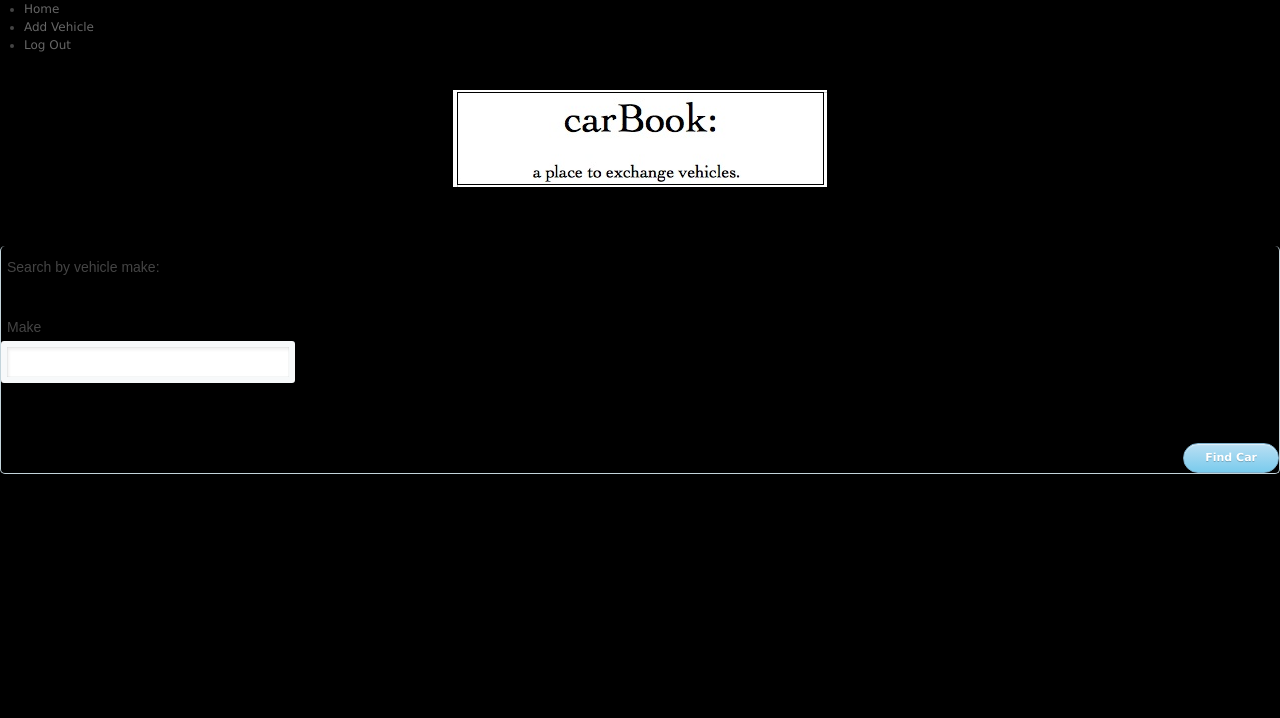
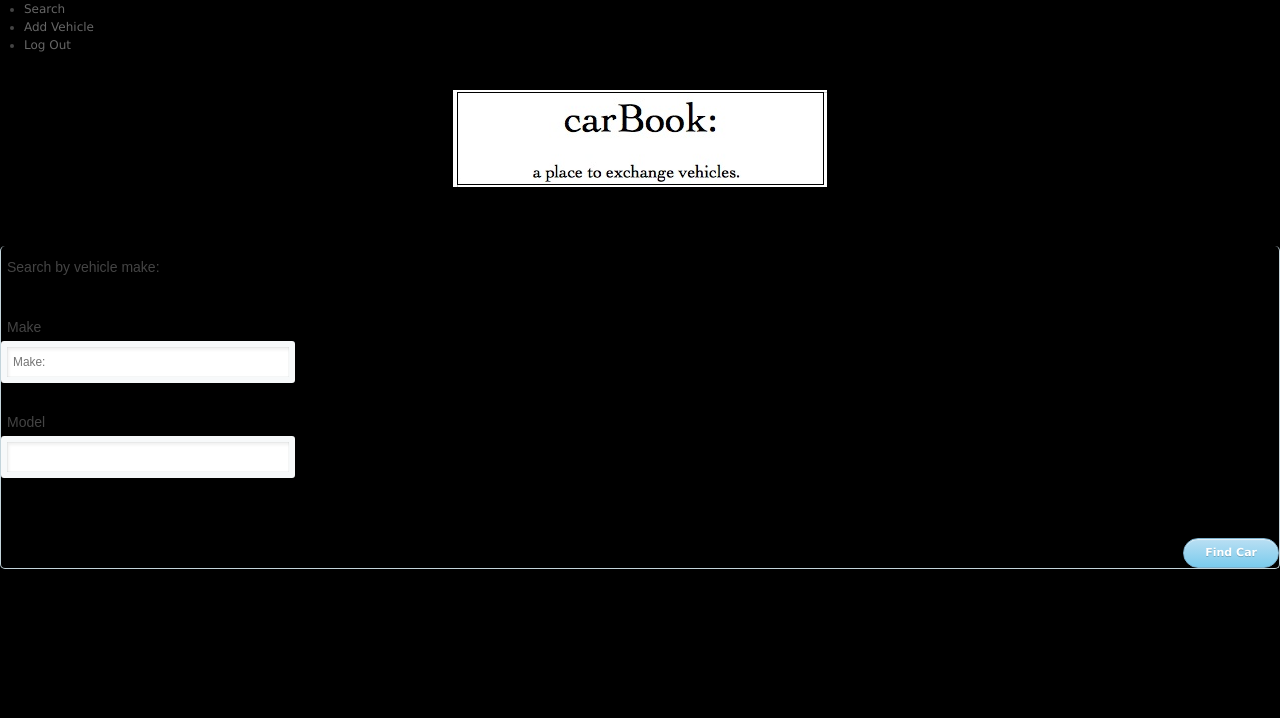
Before and after one commit to EvanTucker/Car-Book, a PHP site: page /home.php in a window 1280 px wide. Shown: the top 718 px of the page. Run offline with PHP 8.4, Linux system fonts and the light colour scheme; a stand-in replaces the project's code that opens the database connection.

Commit message:
updated query search

```diff
--- a/webPageFolder/home.php
+++ b/webPageFolder/home.php
@@ -1,3 +1,4 @@
+
 <!DOCTYPE HTML>
 <html>
 <head>
@@ -10,7 +11,7 @@
 <header>
 <ul>
 		<fieldset class= "tab">
-        <li class="tab1"><a href="#home" class="current">Home</a></li>
+        <li class="tab1"><a href="#search" class="current">Search</a></li>
         <li class="tab2"><a href="#add vehicle">Add Vehicle</a></li>
         <li class="tab3"><a href="#log out">Log Out</a></li>
             </ul>
@@ -24,15 +25,22 @@
           <br>
 		  <br>
 		  <br>
+
+
 	<form class="panel" method = "post" action = "home.php">
 		<fieldset class="box">
+
 		  <label>Search by vehicle make: </label>
 		  <br>
 		  <br>
 		  <label>Make</label>
-		  <input type="text" id="make" name="make" />
-		  <!-- <input type="text" tabindex="1" placeholder="Make: " required> -->
+
+		   <input type="text" id="make" name="make" tabindex="1" placeholder="Make: " required>
 		  <br>
+		  <label>Model</label>
+		  <input type="text" id="model" name="model" />
+		  <br>
+
 		  <br>
 		  <!--
 <br>
@@ -50,15 +58,20 @@
 		<?php
   include "dbconnect.php";
   if (isset($_POST['make']))
+ {
+  if(isset($_Post['model']))
   {
   	$searchterm = $_POST['make'];
   	$searchterm = mysqli_real_escape_string($db, trim($searchterm));
-  	$query = "SELECT * FROM cars WHERE make = '$searchterm' ";
+  	$searchterm2 = $_POST['model'];
+  	$searchterm2 = mysqli_real_escape_string($db, trim($searchterm2));
 
+  	//$query = "SELECT * FROM cars WHERE make = '$searchterm' AND model = '$searchterm2' ";
+  	$query = "SELECT * FROM cars ";
   	$result = mysqli_query($db, $query)
    			or die("Error Querying Database");
 
-   	echo "<table id=\"hor-minimalist-b\">\n<tr><th>Make</th><td></td><th>Model</th><td></td><th>Year</th><td></td><th>Mileage</th><td></td><th>Transmission</th><td></td><th>Owner</th><tr>\n\n";
+   	echo "\n<tr><th>Make</th><th>Model</th><th>Year</th><th>Mileage</th><th>Transmission</th><th>Owner</th><tr>\n\n";
 
   	while($row = mysqli_fetch_array($result)) {
   			$make = $row['make'];
@@ -67,11 +80,33 @@
   			$mileage = $row['mileage'];
   			$trans = $row['transmission'];
   			$owner = $row['owner#'];
-  			echo "<tr><td >$make </td><td></td><td > $model</td><td></td><td > $year</td><td></td><td > $mileage</td><td></td><td > $trans</td><td></td><td > $owner</td></tr>\n";
+  			echo "<table id=\"hor-minimalist-b\"><tr><td >$make </td><tr><td > $model</td><td > $year</td><td > $mileage</td><td > $trans</td><td > $owner</td></tr>\n";
   	}
+  	}
+  	else
+  	$searchterm = $_POST['make'];
+  	$searchterm = mysqli_real_escape_string($db, trim($searchterm));
+
+  	$query = "SELECT * FROM cars WHERE make = '$searchterm' ";
+
+  	$result = mysqli_query($db, $query)
+   			or die("Error Querying Database");
+
+   	echo "<table id=\"hor-minimalist-b\">\n<tr><th>Make</th><th>Model</th><th>Year</th><th>Mileage</th><th>Transmission</th><th>Owner</th><tr>\n\n";
+
+  	while($row = mysqli_fetch_array($result)) {
+  			$make = $row['make'];
+  			$model = $row['model'];
+  			$year = $row['year_made'];
+  			$mileage = $row['mileage'];
+  			$trans = $row['transmission'];
+  			$owner = $row['owner#'];
+  			echo "<tr><td >$make</td><td > $model</td><td > $year</td><td > $mileage</td><td > $trans</td><td > $owner</td></tr>\n";
+
+  			}
+
   	 echo "</table>\n";
   	}
-
   	?>
 	</form>
 
```
